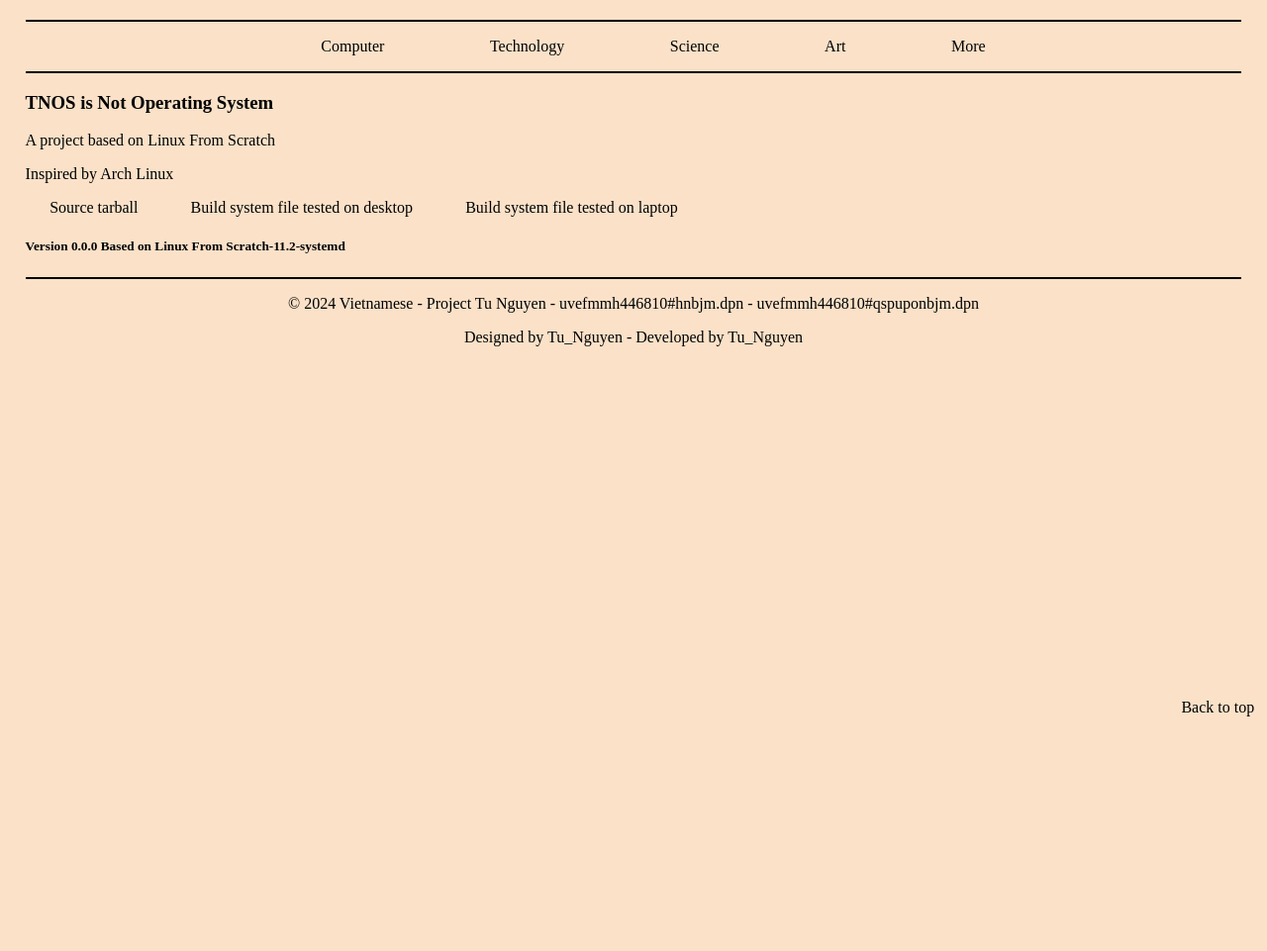
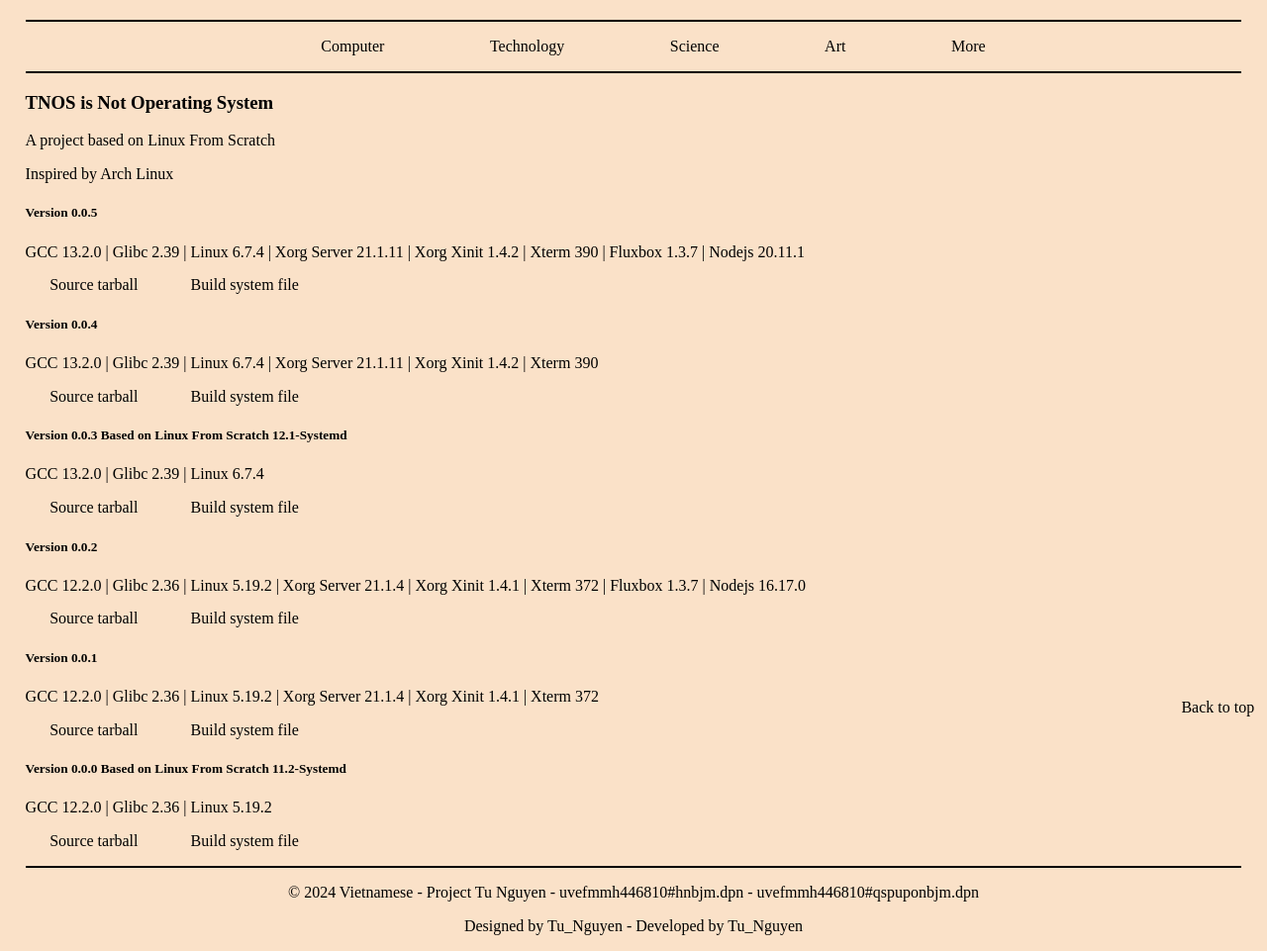
Before and after one commit to tu-nguyen-area/tunguyen, a plain HTML site: page tnos.html in a window 1280 px wide. Shown: the part 60-1021 px from the top of the page at 99% size. Before the commit the page ends 800 px from the top, so only its background shows below. Drawn offline with Linux system fonts and the light colour scheme.

Commit message:
Commit 3

```diff
--- a/tnos.html
+++ b/tnos.html
@@ -27,21 +27,59 @@
         <h3>TNOS is Not Operating System</h3>
         <p>A project based on <a href="https://www.linuxfromscratch.org/" class="home">Linux From Scratch</a></p>
         <p>Inspired by <a href="https://archlinux.org/" class="home">Arch Linux</a></p>
+    </section>
+
+    <section>
+        <h5>Version 0.0.5</h5>
+        <p>GCC 13.2.0 | Glibc 2.39 | Linux 6.7.4 | Xorg Server 21.1.11 | Xorg Xinit 1.4.2 | Xterm 390 | Fluxbox 1.3.7 | Nodejs 20.11.1</p>
         <p>
-            <a href="https://drive.google.com/file/d/1Lr8bPWXab-LU6KPAV3QiWeolzSOKTRwy/view" target="_blank" class="home sobi">Source tarball</a>
-            <a href="https://drive.google.com/file/d/1QLSfSgMnclY-9sld_BuDIMzHwfPCMUtL/view" target="_blank" class="home sobi">Build system file tested on desktop</a>
-            <a href="https://drive.google.com/file/d/12gEQdHkEu-TKWVlQ-V9Rd8NZ31JQobRV/view" target="_blank" class="home sobi">Build system file tested on laptop</a>
+            <a href="https://drive.google.com/file/d/1hOjVD833wCn_U1A_tPY8WAyEaue_bF1J/view" target="_blank" class="home sobi">Source tarball</a>
+            <a href="#" target="_blank" class="home sobi">Build system file</a>
         </p>
     </section>
 
     <section>
-        <h5></h5>
-        <p></p>
+        <h5>Version 0.0.4</h5>
+        <p>GCC 13.2.0 | Glibc 2.39 | Linux 6.7.4 | Xorg Server 21.1.11 | Xorg Xinit 1.4.2 | Xterm 390</p>
+        <p>
+            <a href="https://drive.google.com/file/d/1hOjVD833wCn_U1A_tPY8WAyEaue_bF1J/view" target="_blank" class="home sobi">Source tarball</a>
+            <a href="#" target="_blank" class="home sobi">Build system file</a>
+        </p>
     </section>
 
     <section>
-        <h5>Version 0.0.0 Based on <a href="https://www.linuxfromscratch.org/lfs/downloads/11.2-systemd/" class="home">Linux From Scratch</a>-11.2-systemd</h5>
-        <p></p>
+        <h5>Version 0.0.3 Based on Linux From Scratch 12.1-Systemd</h5>
+        <p>GCC 13.2.0 | Glibc 2.39 | Linux 6.7.4</p>
+        <p>
+            <a href="https://drive.google.com/file/d/1hOjVD833wCn_U1A_tPY8WAyEaue_bF1J/view" target="_blank" class="home sobi">Source tarball</a>
+            <a href="https://drive.google.com/file/d/1-ucL11fk9nHR1PkPGBhXZBHEoxEw_w-w/view" target="_blank" class="home sobi">Build system file</a>
+        </p>
+    </section>
+
+    <section>
+        <h5>Version 0.0.2</h5>
+        <p>GCC 12.2.0 | Glibc 2.36 | Linux 5.19.2 | Xorg Server 21.1.4 | Xorg Xinit 1.4.1 | Xterm 372 | Fluxbox 1.3.7 | Nodejs 16.17.0</p>
+        <p>
+            <a href="https://drive.google.com/file/d/1Lr8bPWXab-LU6KPAV3QiWeolzSOKTRwy/view" target="_blank" class="home sobi">Source tarball</a>
+            <a href="#" target="_blank" class="home sobi">Build system file</a>
+        </p>
+    </section>
+
+    <section>
+        <h5>Version 0.0.1</h5>
+        <p>GCC 12.2.0 | Glibc 2.36 | Linux 5.19.2 | Xorg Server 21.1.4 | Xorg Xinit 1.4.1 | Xterm 372</p>
+        <p>
+            <a href="https://drive.google.com/file/d/1Lr8bPWXab-LU6KPAV3QiWeolzSOKTRwy/view" target="_blank" class="home sobi">Source tarball</a>
+            <a href="#" target="_blank" class="home sobi">Build system file</a>
+        </p>
+    </section>
+
+    <section>
+        <h5>Version 0.0.0 Based on <a href="https://www.linuxfromscratch.org/lfs/downloads/11.2-systemd/" class="home">Linux From Scratch 11.2-Systemd</a></h5>
+        <p>GCC 12.2.0 | Glibc 2.36 | Linux 5.19.2</p>
+        <p>
+            <a href="https://drive.google.com/file/d/1Lr8bPWXab-LU6KPAV3QiWeolzSOKTRwy/view" target="_blank" class="home sobi">Source tarball</a>
+            <a href="https://drive.google.com/file/d/1daLqz6y7M7-bcobO5w1z39yOFsbPrm6J/view" target="_blank" class="home sobi">Build system file</a>
     </section>
 
     <hr class="index-hr">
```
Also changed, not shown: book.html (added, +61 -0 lines), more.html (+7 -2 lines), music.html (+5 -0 lines), quote.html (+7 -1 lines), sci.html (+1 -0 lines).
